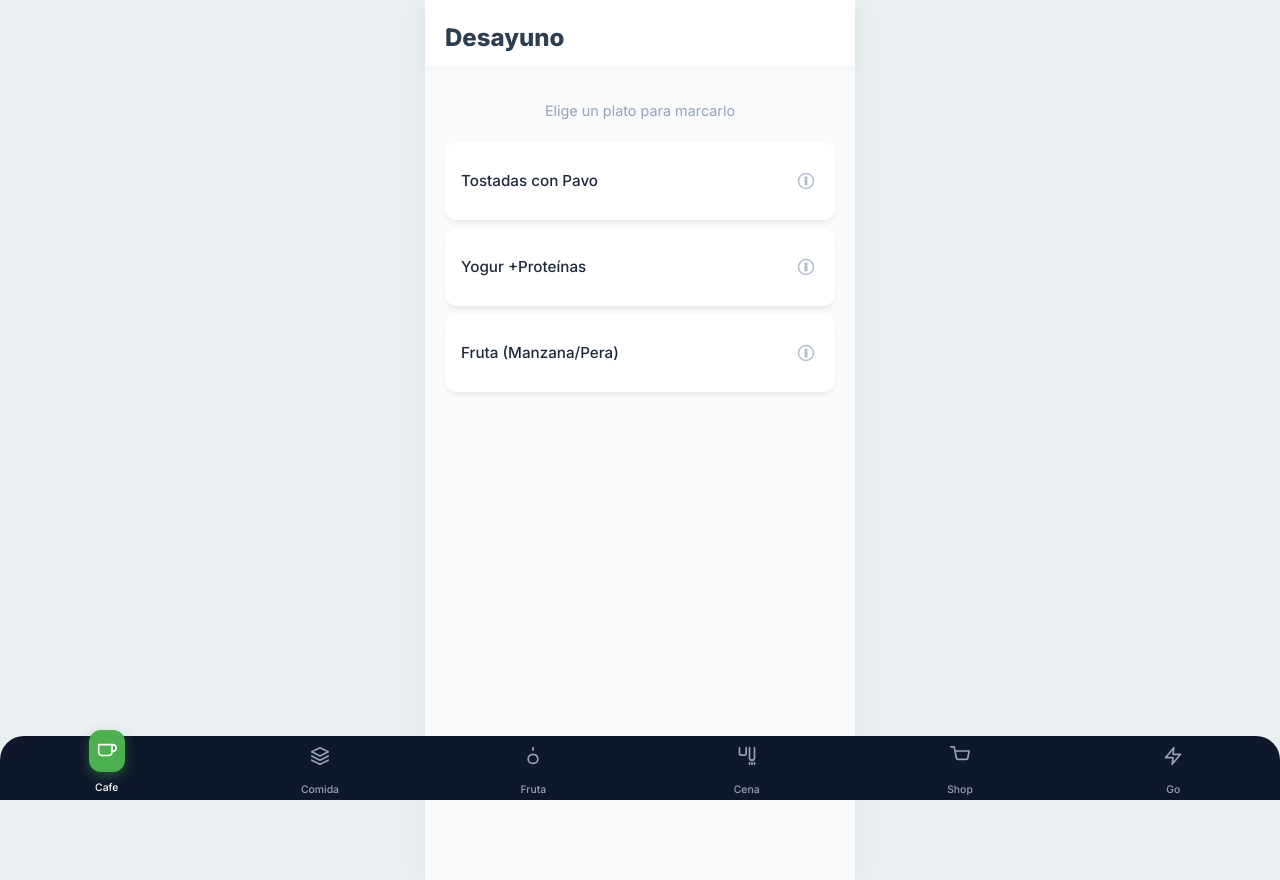
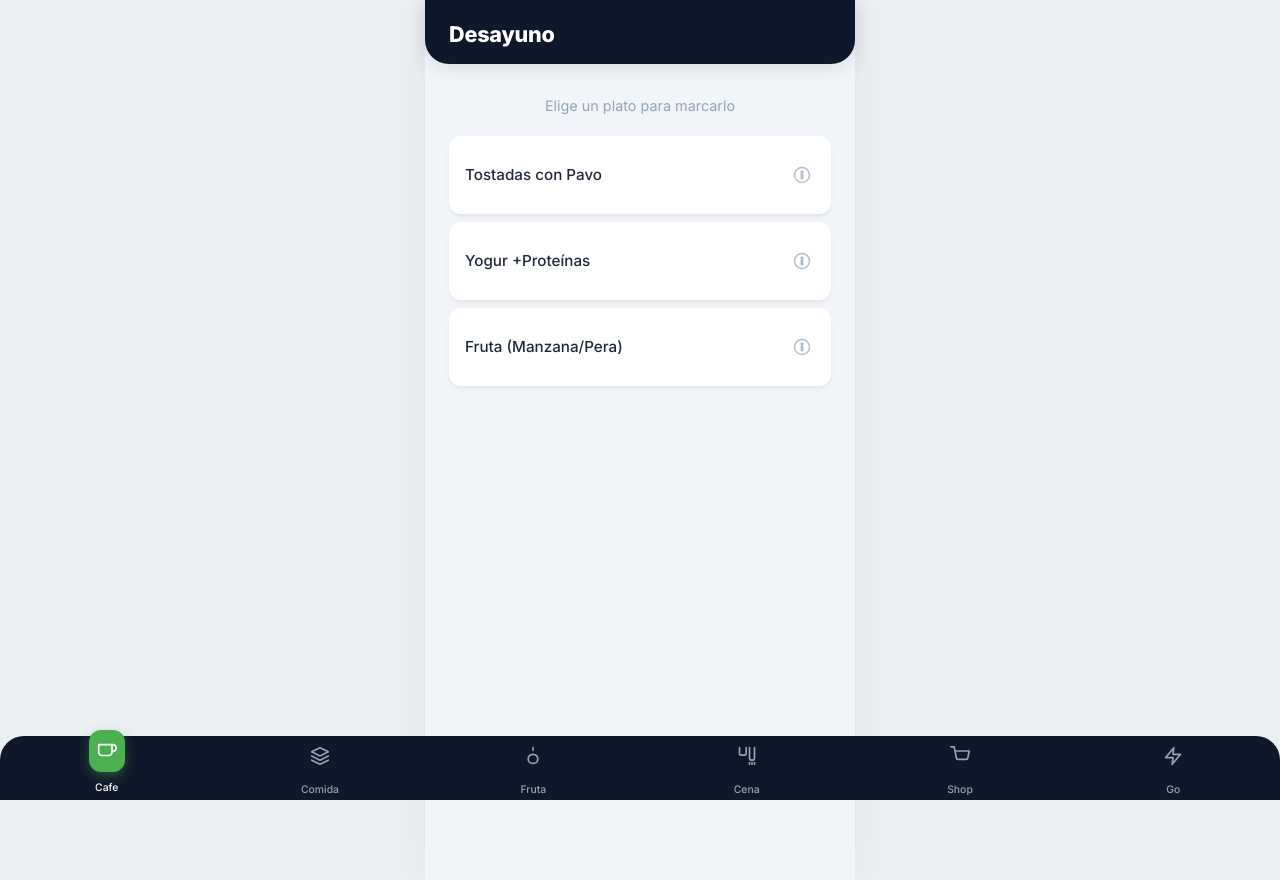
Before and after one commit to condrado/salud, a Vue app: page / in a window 1280 px wide. Built offline with nearby package versions, Linux system fonts and the light colour scheme.

Commit message:
Cabecera asonante con el footer (Deep Dark style)

```diff
--- a/src/components/templates/MainLayout.vue
+++ b/src/components/templates/MainLayout.vue
@@ -29,34 +29,36 @@ const props = defineProps({
   min-height: 100vh;
   display: flex;
   flex-direction: column;
-  background: #f8fafc;
-  padding-bottom: 80px; /* Space for nav */
+  background: #f1f5f9; /* Soft background to pop cards */
+  padding-bottom: 80px;
 }
 
 .header {
-  background: white;
-  padding: 20px 0 10px;
+  background: #0f172a; /* Mismo color que el footer */
+  padding: 18px 0 14px;
   position: sticky;
   top: 0;
   z-index: 800;
-  box-shadow: 0 4px 10px rgba(0,0,0,0.02);
+  box-shadow: 0 4px 20px rgba(0,0,0,0.1);
+  border-radius: 0 0 24px 24px; /* Simetría con el footer */
 }
 
 .container {
-  padding: 0 20px;
+  padding: 0 24px;
   max-width: 600px;
   margin: 0 auto;
 }
 
 h1 {
-  font-size: 1.5rem;
-  color: #2c3e50;
+  font-size: 1.35rem;
+  color: #ffffff; /* Texto blanco elegante */
   margin: 0;
-  font-weight: 800;
+  font-weight: 700;
+  letter-spacing: -0.01em;
 }
 
 .content {
   flex: 1;
-  padding-top: 20px;
+  padding-top: 16px;
 }
 </style>
```
Also changed, not shown: 4 other files (tests, documents, lock files or other folders).
